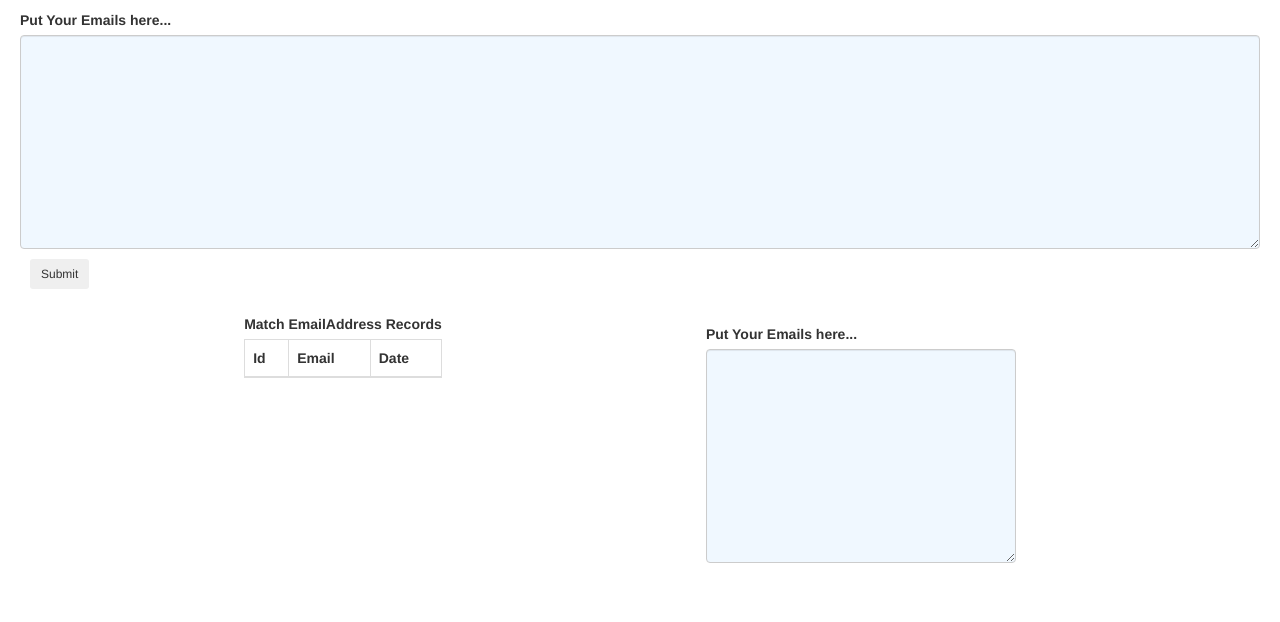
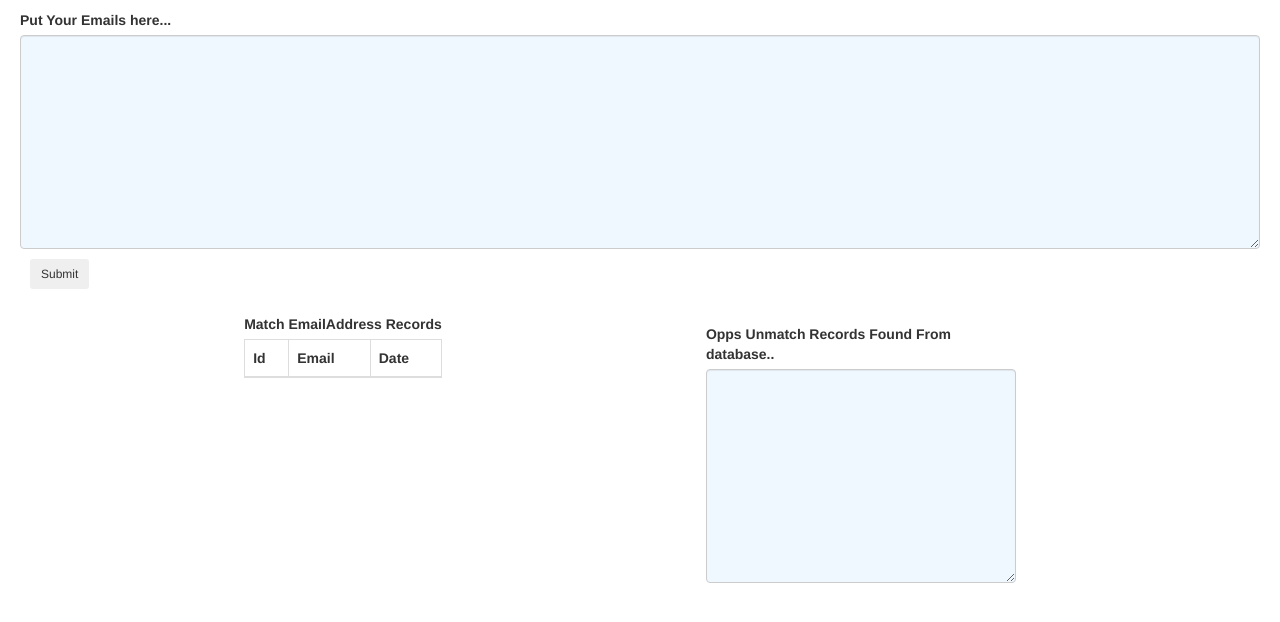
Before and after one commit to shashanksmf/emailMarketDb, a website: page EmailApp/emailUi.html in a window 1280 px wide. Drawn offline with nearby package versions, Linux system fonts and the light colour scheme.

Commit message:
Update emailUi.html

```diff
--- a/EmailApp/emailUi.html
+++ b/EmailApp/emailUi.html
@@ -61,7 +61,7 @@
       </table>
     </div> -->
     <div class="form-group" style="    padding: 10px 20px 0px;     width: 350px;">
-      <label for="exampleFormControlTextarea1">Put Your Emails here...</label>
+      <label for="exampleFormControlTextarea1">Opps Unmatch Records Found From database..</label>
       <textarea class="form-control" id="emailunmatchdata" rows="10" style="background: aliceblue;"></textarea>
       <div class="" style="padding: 10px;">
       </div>
```
